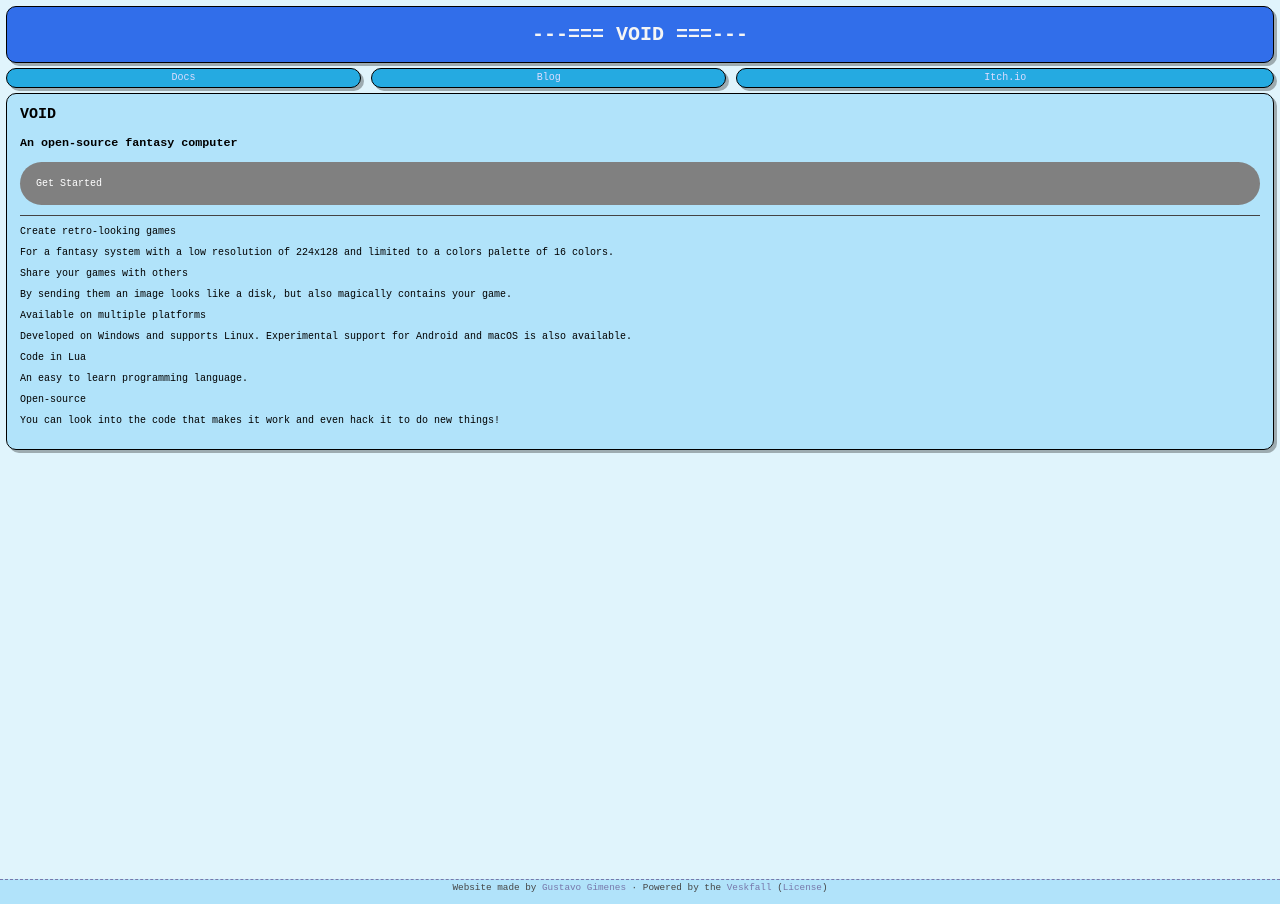
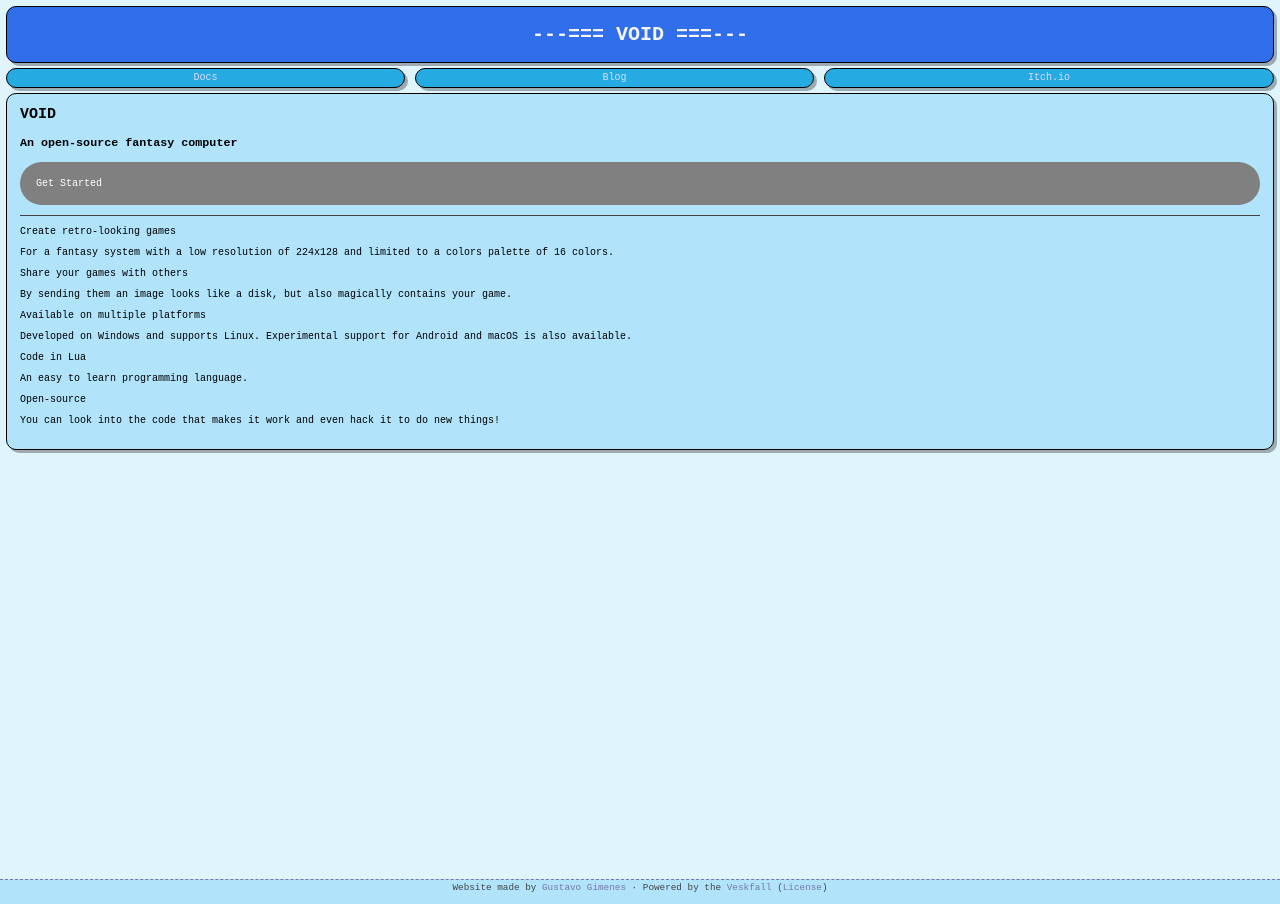
Before and after one commit to Veskfall/website, a Jekyll site: the page built from index.html, in a window 1280 px wide. Built offline with Jekyll 4.4.1, drawn with Linux system fonts in a browser that asks for light colours; the list of posts is cut into pages by our own code.

Commit message:
Add files via upload

```diff
--- a/_layouts/default.html
+++ b/_layouts/default.html
@@ -4,8 +4,8 @@ layout: base
 <div id="wrapper">
 	<div class="module title color-1"><h1><a href="./">---=== VOID ===---</a></h1></div>
 	<table class="links" border="0" cellspacing="0" cellpadding="0" width="100%"><tr>
-		<td><a class="module links color-3" href="./550e8400-e29b-41d4-a716-446655440001"> Docs </a></td>
-		<td><a class="module links color-3" href="./550e8400-e29b-41d4-a716-446655440000"> Blog </a></td>
+		<td><a class="module links color-3" href="./550e8400-e29b-41d4-a716-446655440001">&nbsp;Docs&nbsp;</a></td>
+		<td><a class="module links color-3" href="./550e8400-e29b-41d4-a716-446655440000">&nbsp;Blog&nbsp;</a></td>
 		<td><a class="module links color-3" href="https://veskfall.itch.io/void-fantasy-console">Itch.io</a></td>
 	</tr></table>
 	<div class="module main-content color-5">
```
